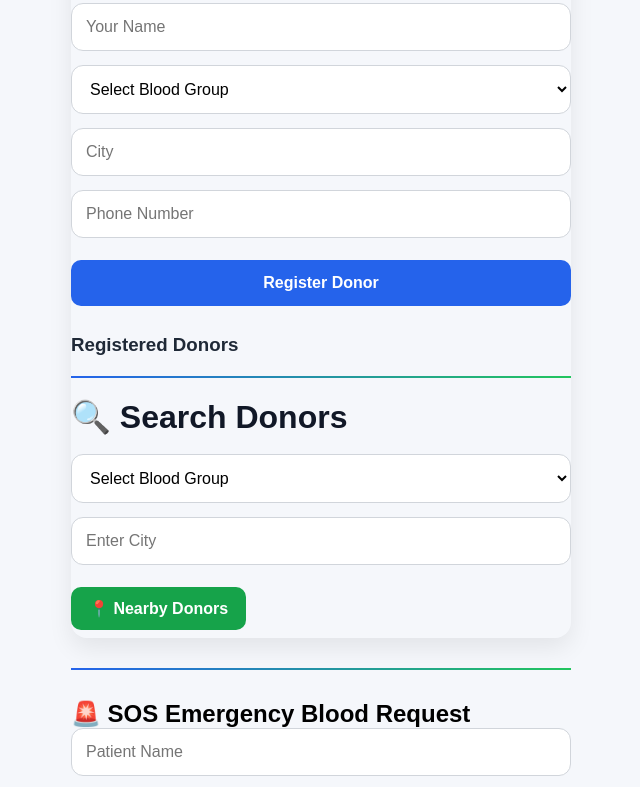
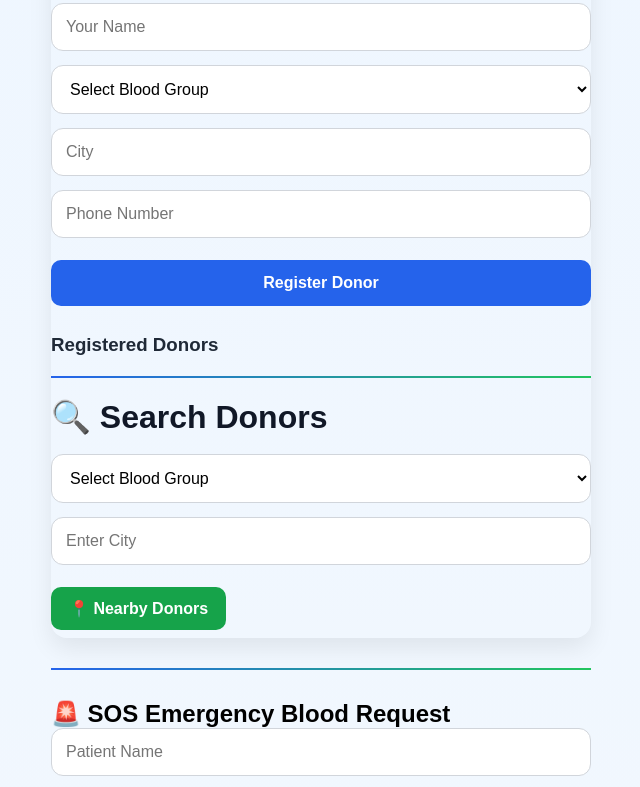
Before and after one commit to khanindradeka1993/lifelink, a plain HTML site: page index.html in a window 1280 px wide. Shown: the part 444-1231 px from the top of the page, without its empty margins (319-959 px from the left). Drawn offline with Linux system fonts and the light colour scheme.

Commit message:
Refactor styles for body and container elements
Updated body background to a gradient and adjusted container padding.

```diff
--- a/style.css
+++ b/style.css
@@ -5,14 +5,15 @@
   font-family: Arial, sans-serif;
 }
 
-body {
-  background: #f5f7fb;
-  padding: 20px;
+body{
+    background:linear-gradient(180deg,#eef6ff 0%,#f8fafc 100%);
+    padding:20px;
 }
 
-.container {
-  max-width: 500px;
-  margin: auto;
+.container{
+    max-width:540px;
+    margin:auto;
+    padding-bottom:40px;
 }
 
 h1 {
@@ -53,8 +54,12 @@ h1 {
     box-shadow: 0 10px 25px rgba(0,0,0,0.08);
     border-top: 5px solid #2563eb;
     transition: all 0.3s ease;
+overflow: hidden;
 }
-
+.card:hover{
+    transform: translateY(-4px);
+    box-shadow: 0 18px 35px rgba(0,0,0,0.12);
+}
 .card h2{
     margin-bottom:18px;
     font-size:32px;
```
